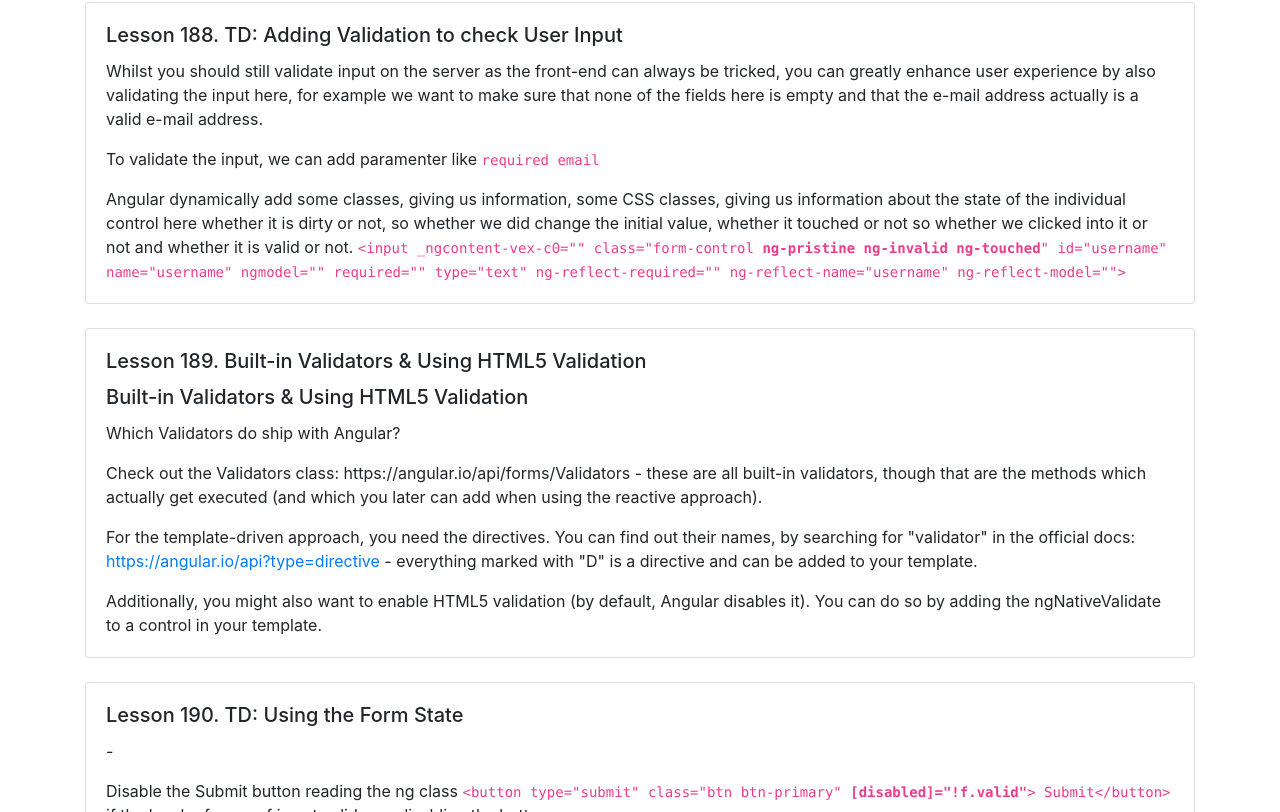
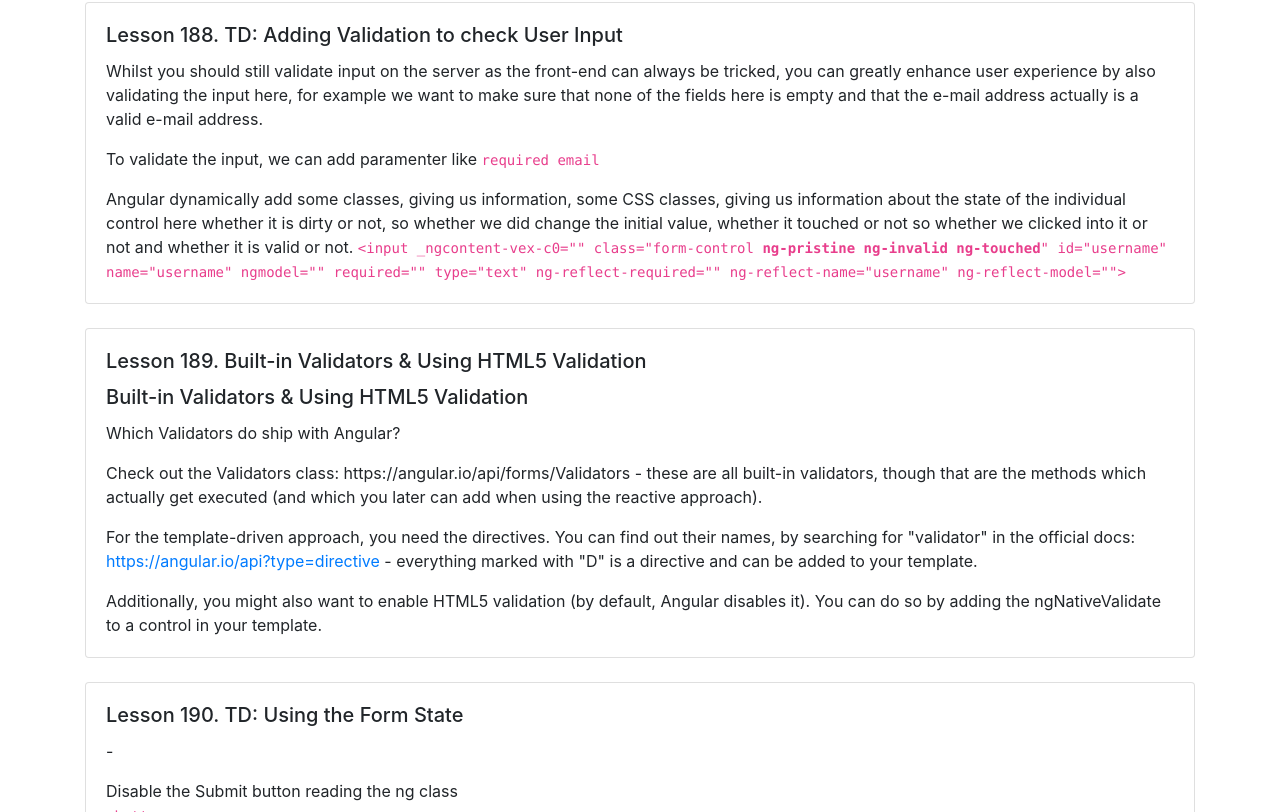
Before and after one commit to Sandro81/section15-Handling-forms-in-Angular-Apps, an Angular app: page / in a window 1280 px wide. Shown: the part 1988-2800 px from the top of the page. Built offline with nearby package versions, Linux system fonts and the light colour scheme.

Commit message:
section 15

```diff
--- a/src/app/app.component.css
+++ b/src/app/app.component.css
@@ -1,3 +1,3 @@
-input.ng-invalid {
+input.ng-invalid.ng-touched {
   border: 1px solid red;
 }
--- a/src/app/app.component.html
+++ b/src/app/app.component.html
@@ -158,11 +158,15 @@
         <div class="card-body">
           <h5 class="card-title">Lesson 190. TD: Using the Form State </h5>
           <p class="card-text"> - </p>
-          <p class="card-text">Disable the Submit button reading the ng class <code>&#60;button
-            type="submit"
-            class="btn btn-primary"
-            <b>[disabled]="!f.valid"</b>>
-            Submit&#60;/button> </code> if the local reference f is not valida, so disabling the button</p>
+          <p class="card-text">Disable the Submit button reading the ng class <br><code>&#60;button <br>
+            type="submit"<br>
+            class="btn btn-primary"<br>
+            <b>[disabled]="!f.valid"</b>><br>
+            Submit&#60;/button> </code><br> if the local reference f is not valida, so disabling the button</p>
+          <p class="card-text">For the css part it easy to add in the css file something like -><br> <code>input.ng-invalid &#123;
+            <br>
+            border: 1px solid red;<br>
+            }</code></p>
         </div>
       </div>
 
```
